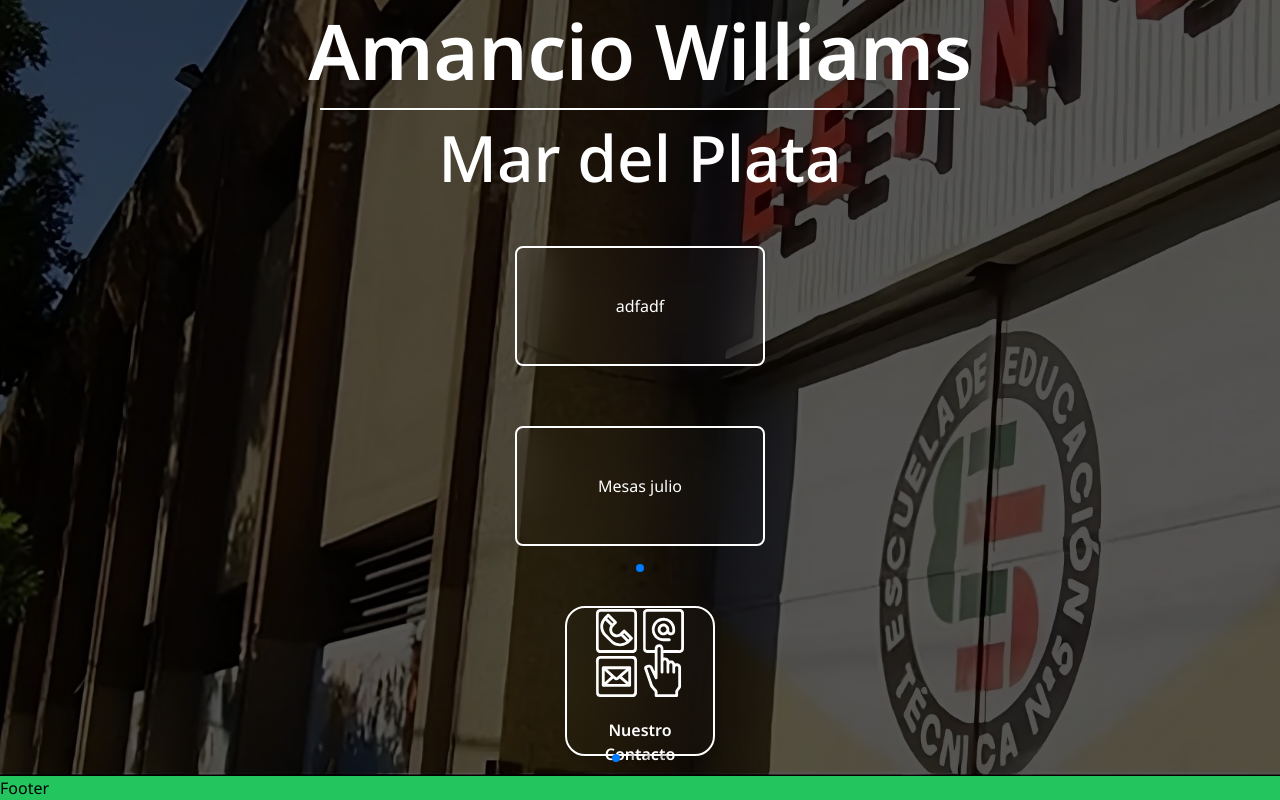
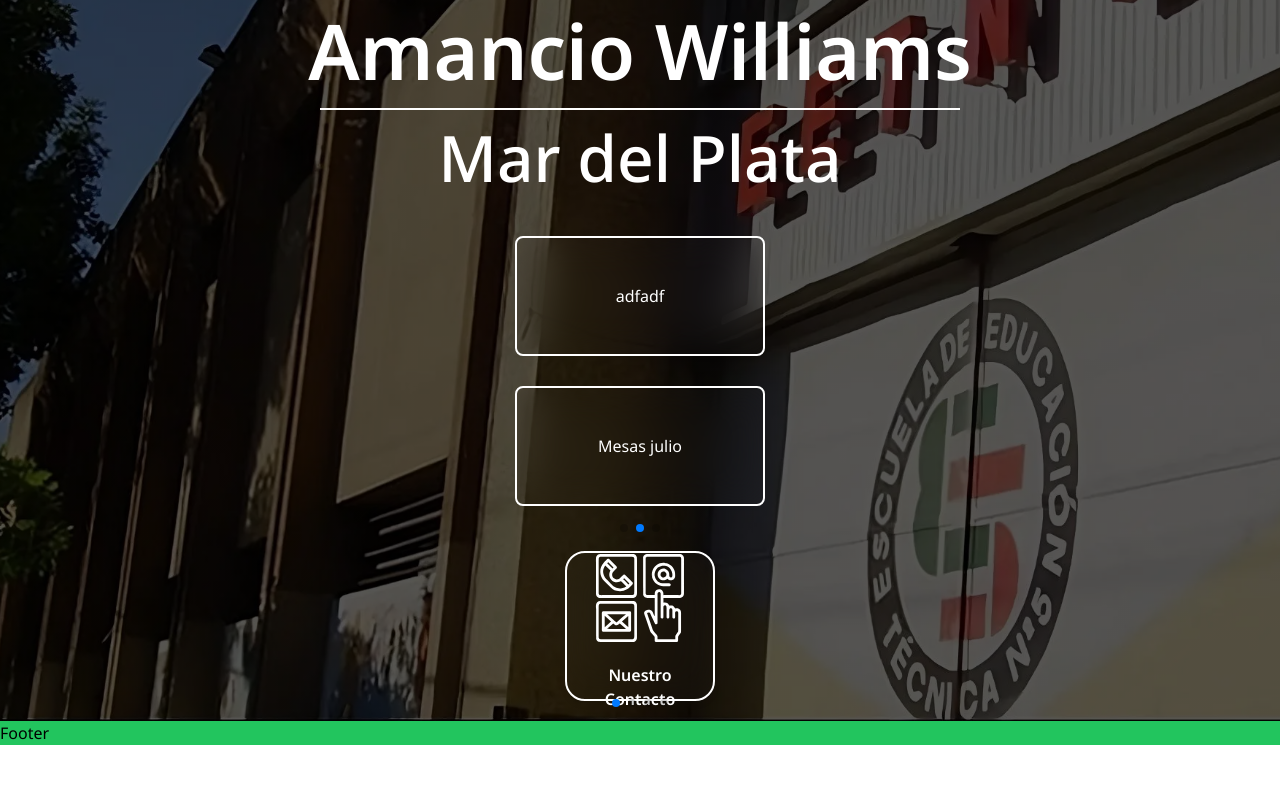
Before and after one commit to GudinoJoaquin/eestn5-v2, a Next.js app: page / in a window 1280 px wide. Shown: the part 330-1130 px from the top of the page. After the commit the page ends 1075 px from the top, so only its background shows below. Built offline with nearby package versions, Linux system fonts and the light colour scheme.

Commit message:
prueba celular

```diff
--- a/app/components/HomeButton.tsx
+++ b/app/components/HomeButton.tsx
@@ -12,7 +12,7 @@ export default function HomeButton({ text, img, href }: HomeButtonProps) {
   return (
     <Link
       href={href}
-      className={` w-[35%] md:w-[150px] md:h-[150px] rounded-[20px] flex justify-center items-center flex-col hover:scale-[1.05] transition duration-300 ease-in-out mb-4 md:mb-0 text-white bg-white/[2%] backdrop-blur-[20px] font-semibold text-[14px] md:text-[16px] p-4 border-2 border-white  shadow-md`}
+      className={` w-[35%] md:w-[150px] md:h-[150px] rounded-[20px] flex justify-center items-center flex-col transition duration-300 ease-in-out mb-4 md:mb-0 text-white bg-white/[2%] backdrop-blur-[20px] font-semibold text-[14px] md:text-[16px] p-4 border-2 border-white  shadow-md`}
     >
       <Image src={img} alt={text} className="mb-2 p-[10px]" />
       <p className="text-center">
--- a/app/page.tsx
+++ b/app/page.tsx
@@ -32,13 +32,13 @@ export default function Home() {
           <div className="border-b-2 border-white w-[50vw]"></div>
           <h3 className={`font-medium text-[5vw] `}>Mar del Plata</h3>
         </header>
-        <section className="mt-[40px]">
+        <section className="mt-[30px]">
           <TemporalCarrusel />
         </section>
-        <section className="mt-[60px]">
+        <section className="mt-[30px]">
           <NewsCarrusel />
         </section>
-        <section className="mt-[20px]">
+        <section className="mt-[5px]">
           <ButtonCarrusel />
         </section>
       </main>
```
